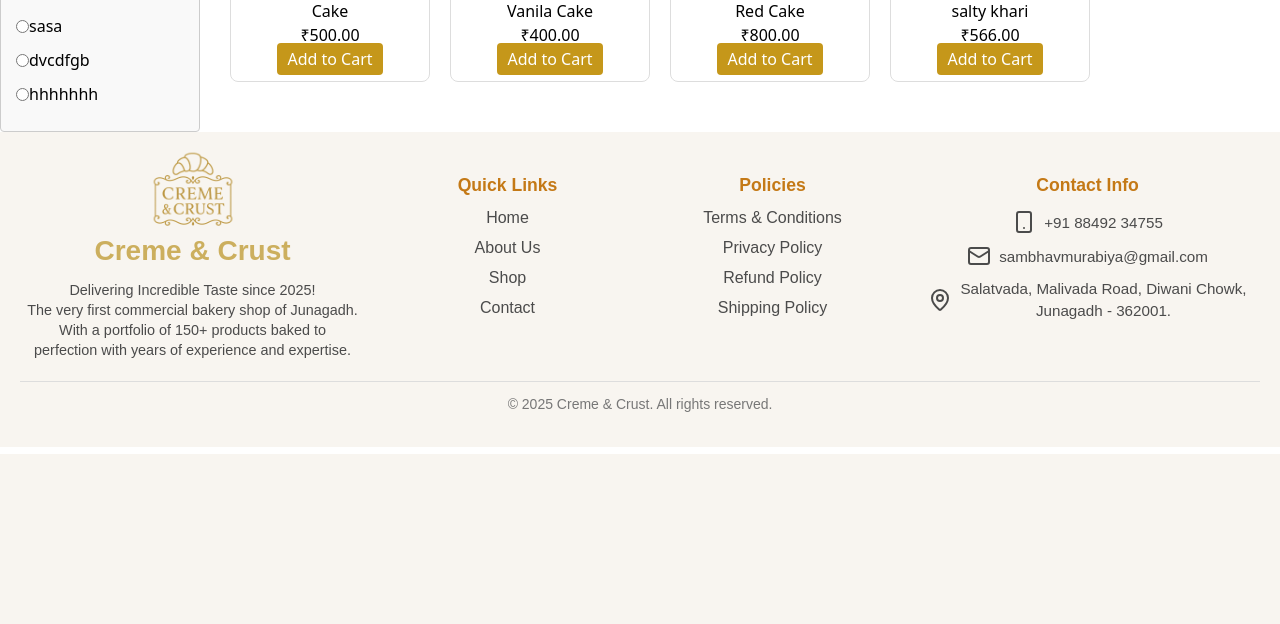
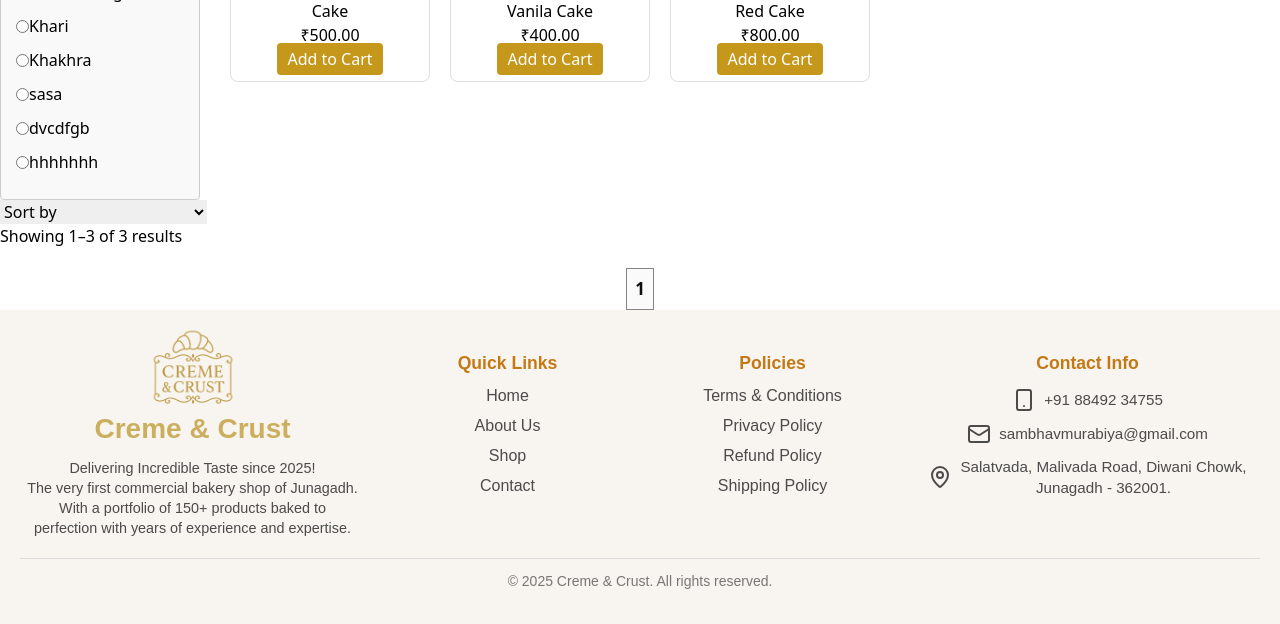
Before and after one commit to MurabiyaSambhav/Creme-Crunch, a Django app: page /our_products/?category=4 in a window 1280 px wide. Shown: the part 346-970 px from the top of the page. Before the commit the page ends 800 px from the top, so only its background shows below. Run offline with Django 3.2, Linux system fonts and the light colour scheme; data comes from the database, SQL or seed files in the repository; both versions use the stored data as it was after the commit; some libraries are stand-ins or nearby versions.

Commit message:
showing done

```diff
--- a/bakery/static/css/our_products.css
+++ b/bakery/static/css/our_products.css
@@ -90,3 +90,55 @@ body, html {
 .radio-label {
     vertical-align: middle;
 }
+
+/* Pagination Container */
+.pagination {
+    display: flex;
+    justify-content: center;   /* center align */
+    align-items: center;
+    margin-top: 20px;
+    gap: 8px;
+    flex-wrap: wrap;
+}
+
+/* Pagination Links */
+.pagination a,
+.pagination span {
+    display: inline-block;
+    padding: 7px 8px;
+    border: 1px solid #ddd;
+    text-decoration: none;
+    /* font-size: 14px; */
+    color: #0c0707;
+    transition: all 0.3s ease;
+}
+
+/* Hover Effect */
+.pagination a:hover {
+    background-color: #f5f5f5;
+    border-color: #bbb;
+}
+
+/* Active Page */
+.pagination .active {
+    font-size:17px ;
+    background-color: #fafafa;  /* your theme color */
+    color: #0f0e0e;
+    border-color: #848282;
+    font-weight: bold;
+}
+
+/* Dots (...) */
+.pagination .dots {
+    border: none;
+    background: none;
+    color: #e11717;
+    cursor: default;
+}
+
+/* Prev/Next Buttons */
+.pagination a:first-child,
+.pagination a:last-child {
+    font-weight: bold;
+    background-color: #fafafa;
+}
--- a/bakery/static/js/our_product.js
+++ b/bakery/static/js/our_product.js
@@ -1,10 +1,10 @@
 function attachListeners() {
     document.querySelectorAll('input[name="category"]').forEach(radio => {
         radio.addEventListener('change', function () {
-            let categoryName = this.value; // e.g., "Sugar free"
+            let categoryName = this.value;
 
-            // Convert spaces to underscores or hyphens for a clean URL
-            let urlCategory = categoryName.replace(/\s+/g, '_'); // Sugar free -> Sugar_free
+
+            let urlCategory = categoryName.replace(/\s+/g, '_');
 
             // Update the browser URL without reloading
             const newUrl = `${window.location.pathname}?category=${urlCategory}`;
--- a/bakery/templates/header.html
+++ b/bakery/templates/header.html
@@ -18,22 +18,40 @@
         <a href="#">Our Products ▾</a>
         <div class="dropdown">
             <div class="dropdown-columns">
+
+                <!-- Left Column -->
                 <div class="dropdown-column">
                     <a href="{% url 'our_products' %}">— All Products</a>
-                        {% for category in categories|slice:":5" %}
+                    {% for category in categories %}
+                        {% if forloop.counter0|divisibleby:2 %}
                             <a href="{% url 'our_products' %}?category={{ category.id }}">— {{ category.name }}</a>
+                        {% endif %}
                     {% endfor %}
                 </div>
+
+                <!-- Right Column -->
                 <div class="dropdown-column">
-                        {% for category in categories|slice:"5:" %}
+                    {% for category in categories %}
+                        {% if not forloop.counter0|divisibleby:2 %}
                             <a href="{% url 'our_products' %}?category={{ category.id }}">— {{ category.name }}</a>
+                        {% endif %}
                     {% endfor %}
+                </div>
+
             </div>
         </div>
     </div>
-        </div>
+
       <a href="{% url 'about' %}">About Us</a>
       <a href="{% url 'contact' %}">Contact</a>
+      <div class="search-box">
+        <form action="{% url 'our_products' %}" method="get">
+          <input type="text" name="q" placeholder="Search products..." value="{{ request.GET.q }}">
+          <button type="submit">
+            <i data-lucide="search"></i>
+          </button>
+        </form>
+      </div>
       <a href="{% url 'admin_home' %}">admin</a>
       <div class="mobile-buttons">
         <a href="#" class="btn-cart">
--- a/bakery/templates/our_products.html
+++ b/bakery/templates/our_products.html
@@ -30,23 +30,24 @@
                 <div class="category-option">
                     <label>
                         <!-- Use category name as value -->
-                        <input type="radio" name="category" value="{{ category.name }}"
-                            {% if selected_category == category.name or parent_category == category.id %}checked{% endif %}>
-                        <span class="custom-radio {% if selected_category == category.name or parent_category == category.id %}active{% endif %}"></span>
+                        <input type="radio" name="category" value="{{ category.id }}"
+                            {% if selected_category and selected_category.id == category.id or parent_category == category.id %}checked{% endif %}>
+                        <span class="custom-radio {% if selected_category and selected_category.id == category.id %}active{% endif %}"></span>
                         <span class="radio-label">{{ category.name }}</span>
                     </label>
                 </div>
 
                 <!-- Subcategories -->
                 {% if parent_category == category.id and subcategories %}
-                {% comment %} {% if selected_category == category.id and subcategories %} {% endcomment %}
                     <div class="subcategory-box">
                         {% for sub in subcategories %}
                             <div class="subcategory-option">
                                 <label>
                                     <!-- Use subcategory name as value -->
-                                    <input type="radio" name="category" value="{{ sub.name }}"
-                                        {% if selected_category == sub.name %}checked{% endif %}>
+                                    <input type="radio" name="category" value="{{ sub.id }}"
+                                        {% if selected_category and selected_category.id == sub.id %}checked{% endif %}>
+                                    <span class="radio {% if selected_category and selected_category.id == sub.id %}active{% endif %}"></span>
+
                                     <span>{{ sub.name }}</span>
                                 </label>
                             </div>
@@ -76,6 +77,51 @@
         {% endfor %}
     </div>
 </div>
+<form method="get" id="sort-form">
+    <select name="sort" id="weight" onchange="document.getElementById('sort-form').submit()">
+        <option value="">Sort by</option>
+        <option value="popularity" {% if request.GET.sort == "popularity" %}selected{% endif %}>Sort by popularity</option>
+        <option value="rating" {% if request.GET.sort == "rating" %}selected{% endif %}>Sort by average rating</option>
+        <option value="latest" {% if request.GET.sort == "latest" %}selected{% endif %}>Sort by latest</option>
+        <option value="price_low" {% if request.GET.sort == "price_low" %}selected{% endif %}>Sort by price: low to high</option>
+        <option value="price_high" {% if request.GET.sort == "price_high" %}selected{% endif %}>Sort by price: high to low</option>
+    </select>
+
+    {% if selected_category %}
+        <input type="hidden" name="category" value="{{ selected_category.id }}">
+    {% endif %}
+    {% if query %}
+        <input type="hidden" name="q" value="{{ query }}">
+    {% endif %}
+</form>
+<div class="results-count">
+    {% if total_results > 0 %}
+        Showing {{ start_index }}–{{ end_index }} of {{ total_results }} results
+    {% else %}
+        No products found
+    {% endif %}
+</div>
+
+
+<div class="pagination">
+    {% if products.has_previous %}
+        <a href="?page={{ products.previous_page_number }}{% if query %}&q={{ query }}{% endif %}{% if selected_category %}&category={{ selected_category.id }}{% endif %}">Previous</a>
+    {% endif %}
+
+    {% for page_num in page_range %}
+        {% if page_num == "..." %}
+            <span class="dots">...</span>
+        {% elif page_num == products.number %}
+            <span class="active">{{ page_num }}</span>
+        {% else %}
+            <a href="?page={{ page_num }}{% if query %}&q={{ query }}{% endif %}{% if selected_category %}&category={{ selected_category.id }}{% endif %}">{{ page_num }}</a>
+        {% endif %}
+    {% endfor %}
+
+    {% if products.has_next %}
+        <a href="?page={{ products.next_page_number }}{% if query %}&q={{ query }}{% endif %}{% if selected_category %}&category={{ selected_category.id }}{% endif %}">Next</a>
+    {% endif %}
+</div>
 
 <!-- JS -->
 <script src="{% static 'js/our_product.js' %}"></script>
--- a/bakery/views.py
+++ b/bakery/views.py
@@ -7,6 +7,8 @@ from django.urls import reverse
 import re, json
 from django.views.decorators.csrf import csrf_exempt
 from .models import Category, Product, Weight, ContactForm,ProductImages
+from django.core.paginator import Paginator
+
 
 CustomUser = get_user_model()
 
@@ -179,45 +181,45 @@ def add_product(request):
 # ----------------------------
 # Product List (with category filter)
 # ----------------------------
-def our_products(request):
-    category_name = request.GET.get('category')  # use name instead of id
-    categories = Category.objects.filter(parent__isnull=True)  # top-level categories
-    selected_category = None
-    parent_category = None
-    subcategories = Category.objects.none()
-    products = Product.objects.all()
+# def our_products(request):
+#     category_name = request.GET.get('category')  # use name instead of id
+#     categories = Category.objects.filter(parent__isnull=True)  # top-level categories
+#     selected_category = None
+#     parent_category = None
+#     subcategories = Category.objects.none()
+#     products = Product.objects.all()
 
-    if category_name:
-        try:
-            # Get category by name
-            selected_category = Category.objects.get(name=category_name)
+#     if category_name:
+#         try:
+#             # Get category by name
+#             selected_category = Category.objects.get(name=category_name)
 
-            if selected_category.parent is None:
-                # Parent category selected
-                parent_category = selected_category.id
-                products = Product.objects.filter(category=selected_category)
-            else:
-                # Subcategory selected
-                parent_category = selected_category.parent.id
-                products = Product.objects.filter(subcategories=selected_category)
+#             if selected_category.parent is None:
+#                 # Parent category selected
+#                 parent_category = selected_category.id
+#                 products = Product.objects.filter(category=selected_category)
+#             else:
+#                 # Subcategory selected
+#                 parent_category = selected_category.parent.id
+#                 products = Product.objects.filter(subcategories=selected_category)
 
-            # Always fetch subcategories of this parent
-            subcategories = Category.objects.filter(parent_id=parent_category)
+#             # Always fetch subcategories of this parent
+#             subcategories = Category.objects.filter(parent_id=parent_category)
 
-        except Category.DoesNotExist:
-            selected_category = None
+#         except Category.DoesNotExist:
+#             selected_category = None
 
-    context = {
-        "categories": categories,
-        "selected_category": category_name,  # send name to template
-        "selected_category_obj": selected_category,
-        "parent_category": parent_category,
-        "subcategories": subcategories,
-        "products": products,
-        "MEDIA_URL": settings.MEDIA_URL,
-    }
+#     context = {
+#         "categories": categories,
+#         "selected_category": category_name,  # send name to template
+#         "selected_category_obj": selected_category,
+#         "parent_category": parent_category,
+#         "subcategories": subcategories,
+#         "products": products,
+#         "MEDIA_URL": settings.MEDIA_URL,
+#     }
 
-    return render(request, "our_products.html", context)
+#     return render(request, "our_products.html", context)
 
 def get_categories(request):
     categories = list(Category.objects.filter(parent__isnull=True).values('id', 'name'))
@@ -346,3 +348,115 @@ def contact(request):
     categories = Category.objects.filter(parent__isnull=True)
 
     return render(request, 'contact.html',{'categories':categories})
+
+
+def get_page_range(paginator, current_page, max_pages=5):
+    """
+    Custom pagination numbers with ellipsis.
+    Example: 1 ... 3 4 5 ... 10
+    """
+    total_pages = paginator.num_pages
+    if total_pages <= max_pages:
+        return range(1, total_pages + 1)
+
+    page_range = []
+
+    # Always show first page
+    page_range.append(1)
+
+    # Add left dots
+    if current_page > 3:
+        page_range.append("...")
+
+    # Pages around current page
+    start = max(2, current_page - 1)
+    end = min(total_pages - 1, current_page + 1)
+    page_range.extend(range(start, end + 1))
+
+    # Add right dots
+    if current_page < total_pages - 2:
+        page_range.append("...")
+
+    # Always show last page
+    page_range.append(total_pages)
+
+    return page_range
+
+def our_products(request):
+    total_products = Product.objects.count()
+
+    category_id = request.GET.get('category')
+    query = request.GET.get('q')
+    sort_option = request.GET.get('sort')
+
+    categories = Category.objects.filter(parent__isnull=True)
+    selected_category = None
+    parent_category = None
+    subcategories = Category.objects.none()
+    products = Product.objects.all()
+
+    # 🔹 Category filter
+    if category_id:
+        try:
+            selected_category = Category.objects.get(id=category_id)
+
+            if selected_category.parent is None:
+                parent_category = selected_category.id
+                products = Product.objects.filter(category=selected_category)
+            else:
+                parent_category = selected_category.parent.id
+                products = Product.objects.filter(subcategories=selected_category)
+
+            subcategories = Category.objects.filter(parent_id=parent_category)
+
+        except Category.DoesNotExist:
+            selected_category = None
+    filtered_count = products.count()  # after category/search filter
+
+
+    # 🔹 Search filter
+    if query:
+        products = products.filter(name__icontains=query)
+
+    # 🔹 Sorting
+    if sort_option == "price_low":
+        products = products.order_by("price")
+    elif sort_option == "price_high":
+        products = products.order_by("-price")
+    elif sort_option == "latest":
+        products = products.order_by("-id")
+    elif sort_option == "rating":
+        products = products.order_by("-rating")
+    elif sort_option == "popularity":
+        products = products.order_by("-popularity")
+
+    # 🔹 Pagination
+    paginator = Paginator(products, 9)
+    page_number = request.GET.get('page')
+    products_page = paginator.get_page(page_number)
+
+    page_range = get_page_range(paginator, products_page.number)
+    start_index = (products_page.number - 1) * paginator.per_page + 1
+    end_index = start_index + len(products_page.object_list) - 1
+    total_results = paginator.count
+
+    context = {
+        "categories": categories,
+        "selected_category": category_id,
+        "selected_category_obj": selected_category,
+        "parent_category": parent_category,
+        "subcategories": subcategories,
+        "products": products_page,
+        "page_range": page_range,
+        "MEDIA_URL": settings.MEDIA_URL,
+        "query": query,
+        "start_index": start_index,
+        "end_index": end_index,
+        "total_results": total_results,
+        "start_index": products_page.start_index() if filtered_count > 0 else 0,
+        "end_index": products_page.end_index() if filtered_count > 0 else 0,
+        "filtered_count": filtered_count,
+        "total_products": total_products,
+    }
+
+    return render(request, "our_products.html", context)
```
Also changed, not shown: bakery/static/css/header.css (+57 -2 lines), bakery/templates/admin/add_product.html (+0 -19 lines), db.sqlite3, media/products/cake_Kpsdaxv.png (added). Lines whose indentation alone changed are shown as unchanged.
